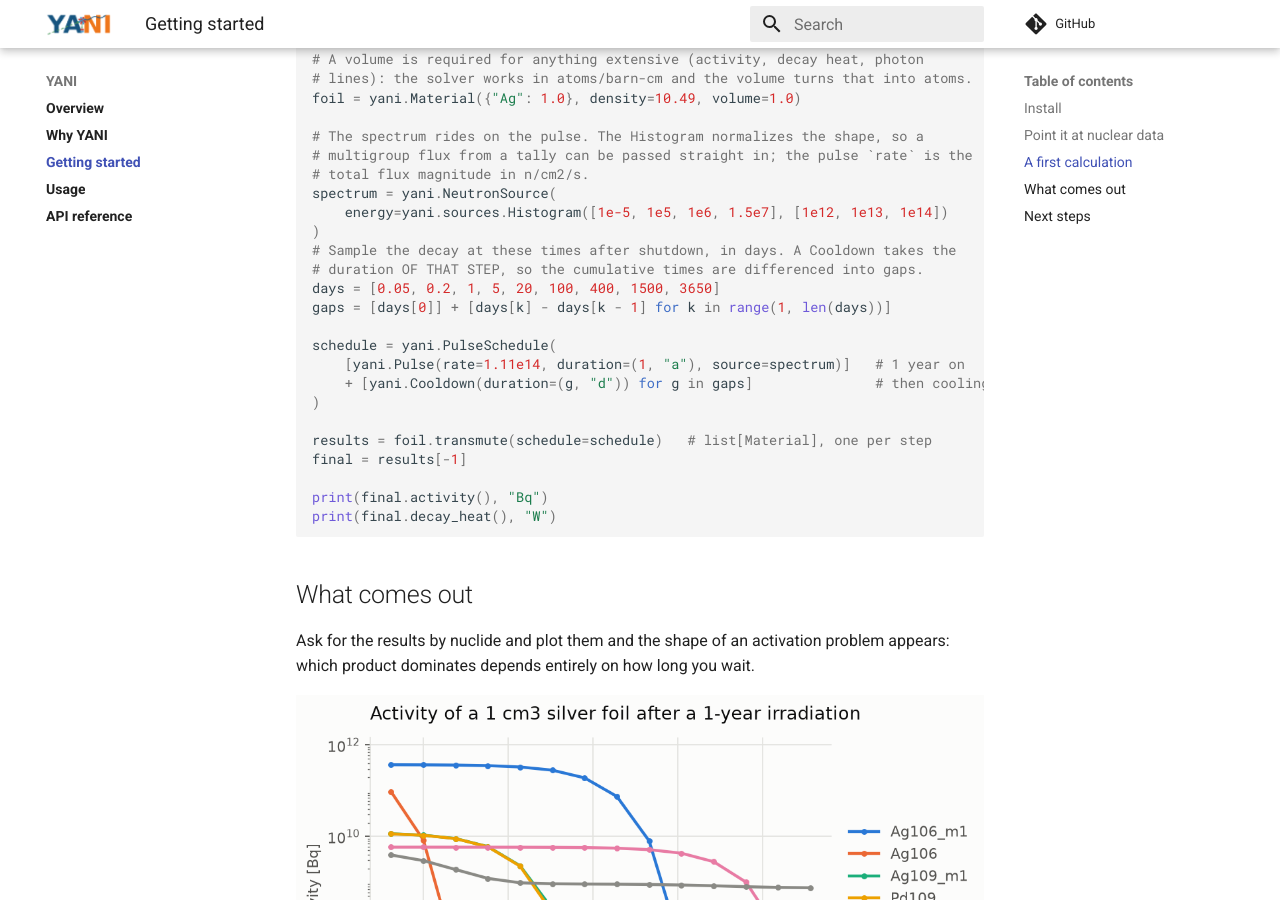
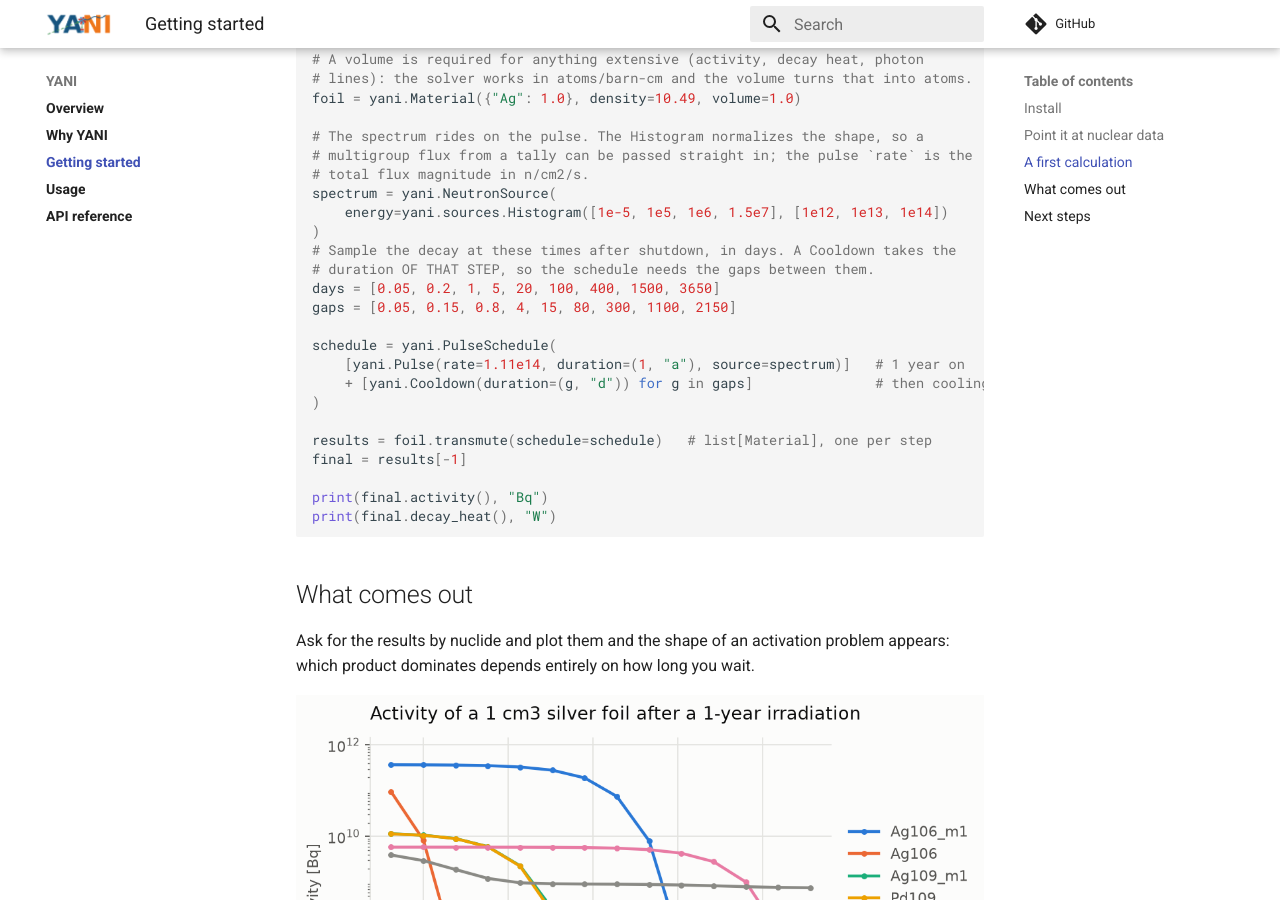
Before and after one commit to fusion-neutronics/yani, an MkDocs documentation site: the page built from docs/getting_started.md, in a window 1280 px wide and 900 px high, scrolled down 1872 px. Built offline with MkDocs 1.6.1 and Material for MkDocs 9.7.7, drawn with Linux system fonts in a browser that asks for light colours; comment, search, counter and statistics services are not loaded.

Commit message:
Make the gaps a plain list of numbers
The differencing expression was still asking a first-time reader to
follow index arithmetic to work out what the schedule does. Both lists
are now literal: the times being sampled, and the step durations that
produce them.

Checked that the cumulative sums of `gaps` reproduce `days` exactly,
which writing 0.15 by hand also fixes: differencing 0.2 and 0.05 in
floating point gave 0.15000000000000002.

```diff
--- a/docs/getting_started.md
+++ b/docs/getting_started.md
@@ -95,9 +95,9 @@ spectrum = yani.NeutronSource(
     energy=yani.sources.Histogram([1e-5, 1e5, 1e6, 1.5e7], [1e12, 1e13, 1e14])
 )
 # Sample the decay at these times after shutdown, in days. A Cooldown takes the
-# duration OF THAT STEP, so the cumulative times are differenced into gaps.
+# duration OF THAT STEP, so the schedule needs the gaps between them.
 days = [0.05, 0.2, 1, 5, 20, 100, 400, 1500, 3650]
-gaps = [days[0]] + [days[k] - days[k - 1] for k in range(1, len(days))]
+gaps = [0.05, 0.15, 0.8, 4, 15, 80, 300, 1100, 2150]
 
 schedule = yani.PulseSchedule(
     [yani.Pulse(rate=1.11e14, duration=(1, "a"), source=spectrum)]   # 1 year on
```
